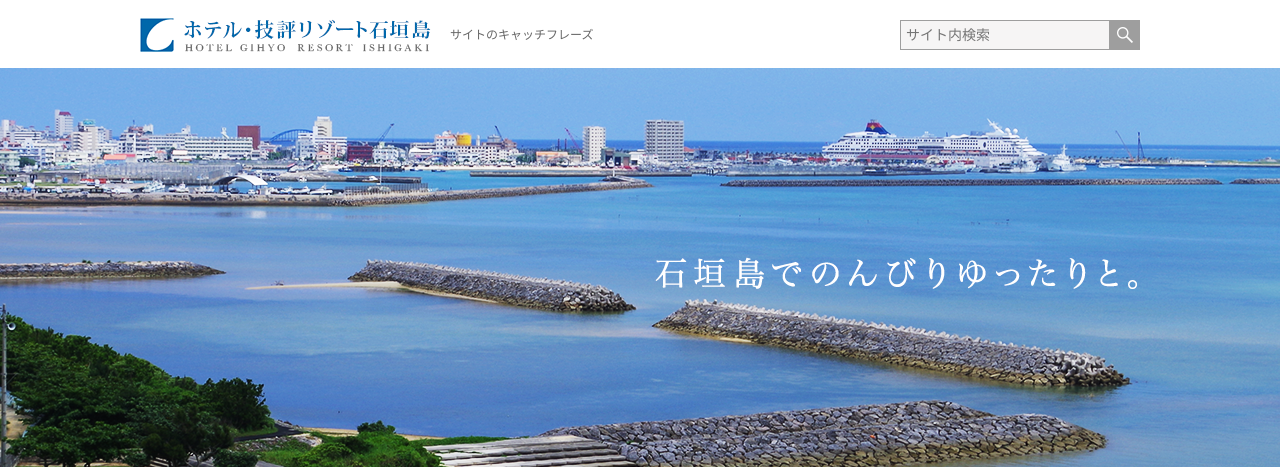
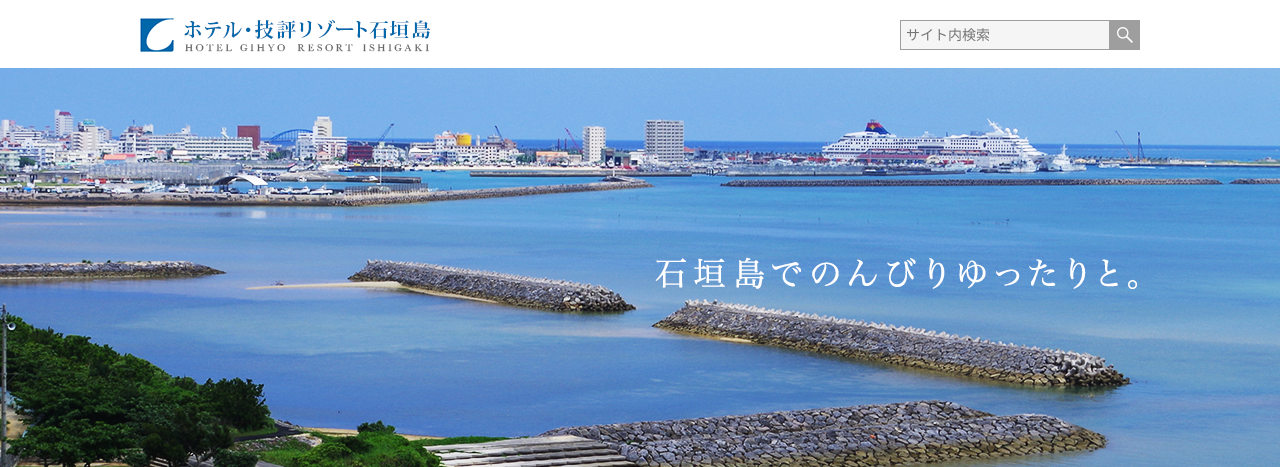
Before and after one commit to yosh1no/wp.ishigaki2016, a WordPress theme: template index.php in a window 1280 px wide. Shown: the top 467 px of the page. Run offline with PHP 8.4 and a stand-in for WordPress, Linux system fonts and the light colour scheme; the site name, menu and one post (Sample post) are stand-ins, and other content is empty.

Commit message:
2-1〜2-3  finished
1．bloginfo('description')でサイトの説明を取得
2．トップページへのリンクをhome_urlで取得
3．body_classで<body>タグのクラス名を動的に取得

```diff
--- a/index.php
+++ b/index.php
@@ -9,11 +9,11 @@
 <![endif]-->
 <title><?php bloginfo('name'); ?></title>
 </head>
-<body class="home">
+<body <?php body_class();?>>
     <header class="globalHeader">
         <div class="inner">
-            <h1><a href="/"><img src="<?php echo get_template_directory_uri(); ?>images/common/logo01.png" height="40" width="300" alt="ホテル・技評リゾート石垣島"></a></h1>
-            <p class="description">サイトのキャッチフレーズ</p>
+            <h1><a href="<?php echo home_url(); ?>"><img src="<?php echo get_template_directory_uri(); ?>/images/common/logo01.png" height="40" width="300" alt="ホテル・技評リゾート石垣島"></a></h1>
+            <p class="description"><?php bloginfo('description'); ?></p>
             <form action="" method="get" class="searchform">
                 <input type="text" value="" name="s" id="s" placeholder="サイト内検索">
                 <input type="submit" id="searchSubmit" value="">
```
